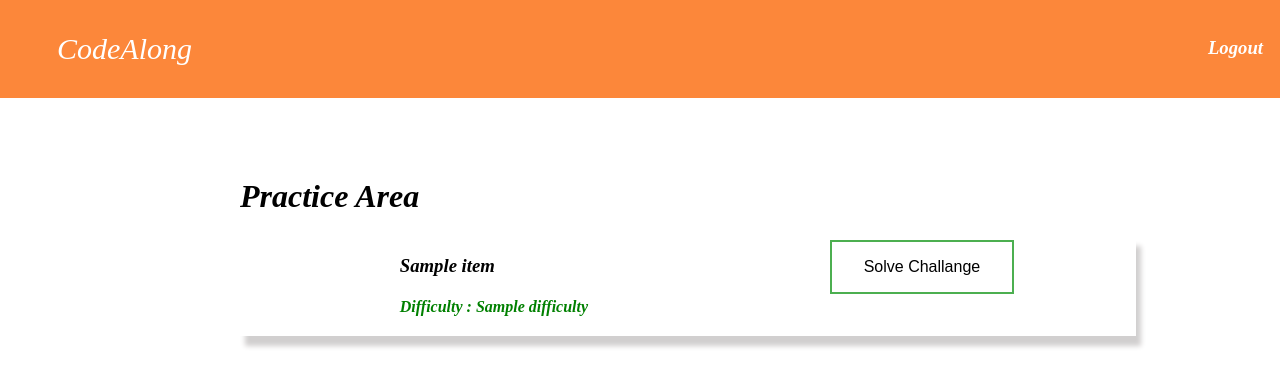
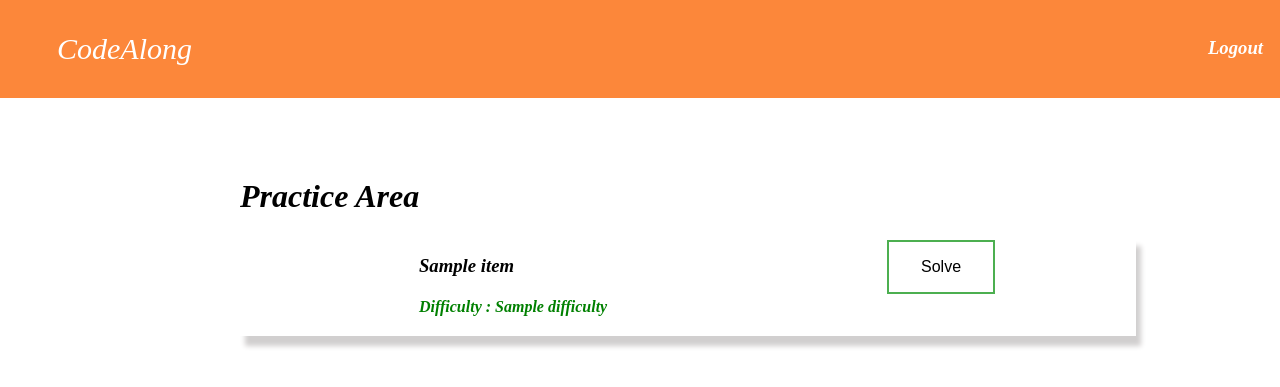
Before and after one commit to ParthChandanPC/OnlineJudge, a Django app: page / in a window 1280 px wide. Shown: the top 387 px of the page. Run offline with Django 3.2, Linux system fonts and the light colour scheme; a user stored in the database is signed in; tables that the repository leaves empty hold one stand-in row (values such as "Sample post"); a database or web service that is not in the repository returns one stand-in record (values such as "Sample title"); data that the repository does not hold is empty.

Commit message:
Update home.html

```diff
--- a/OJ/templates/home.html
+++ b/OJ/templates/home.html
@@ -27,7 +27,7 @@
                 </li>
                 <li style="width:auto">
                     <a href="{% url 'problem_view' question.id %}">
-                        <button class="button button1" role="button">Solve Challange</button>
+                        <button class="button button1" role="button">Solve</button>
                     </a>
                 </li>
 
```
